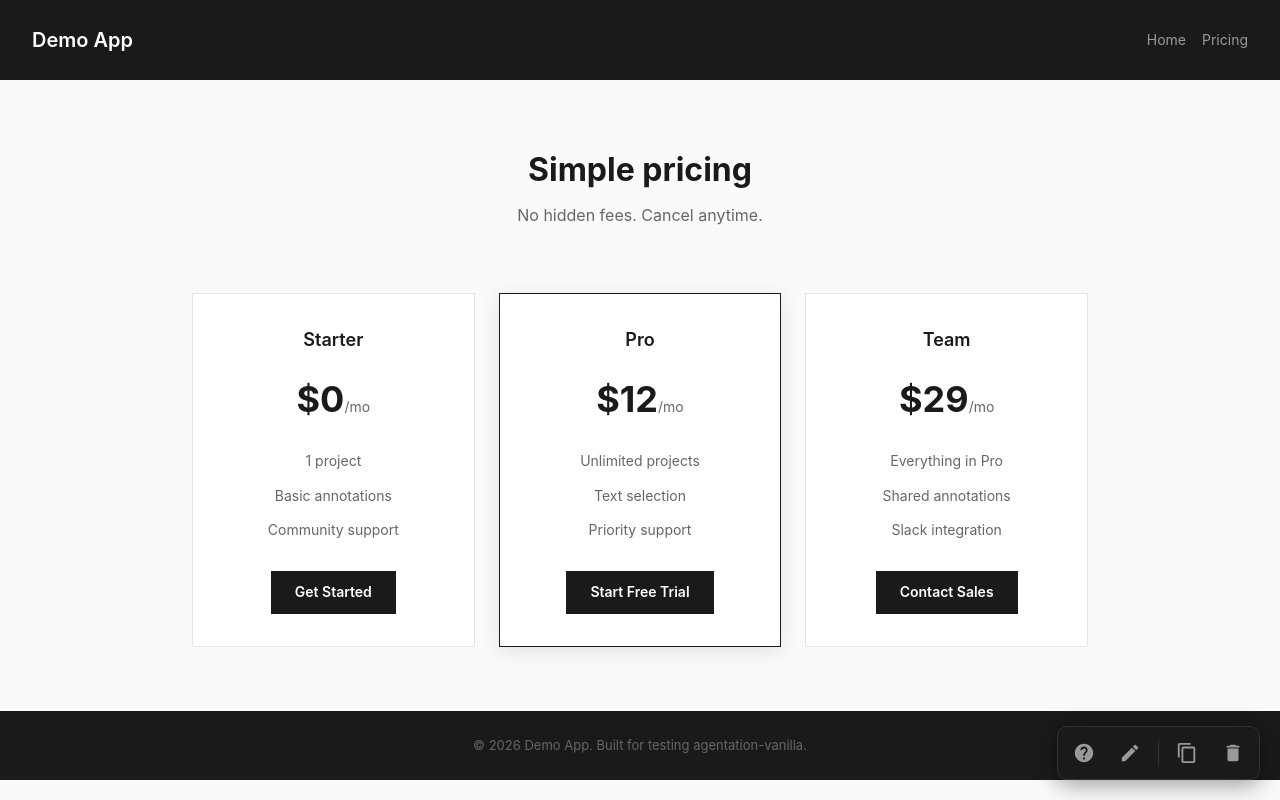
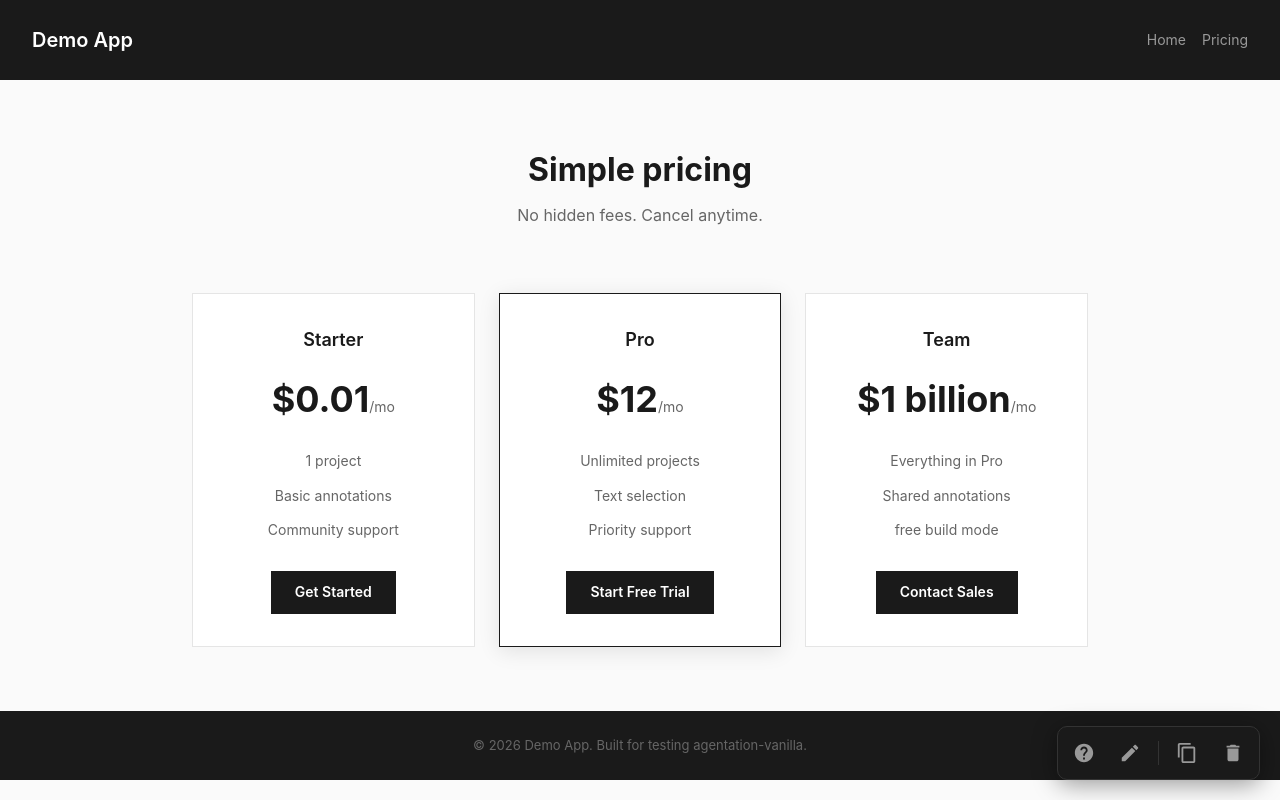
Before and after one commit to mearnest-dev/agentation-vanilla, a website: page demo/pricing.html in a window 1280 px wide. Drawn offline with Linux system fonts and the light colour scheme.

Commit message:
new stuff

```diff
--- a/demo/pricing.html
+++ b/demo/pricing.html
@@ -91,7 +91,7 @@
   <section class="plans">
     <div class="plan">
       <h3>Starter</h3>
-      <div class="price">$0<span>/mo</span></div>
+      <div class="price">$0.01<span>/mo</span></div>
       <ul>
         <li>1 project</li>
         <li>Basic annotations</li>
@@ -111,11 +111,11 @@
     </div>
     <div class="plan">
       <h3>Team</h3>
-      <div class="price">$29<span>/mo</span></div>
+      <div class="price">$1 billion<span>/mo</span></div>
       <ul>
         <li>Everything in Pro</li>
         <li>Shared annotations</li>
-        <li>Slack integration</li>
+        <li>free build mode</li>
       </ul>
       <a href="#" class="btn">Contact Sales</a>
     </div>
```
